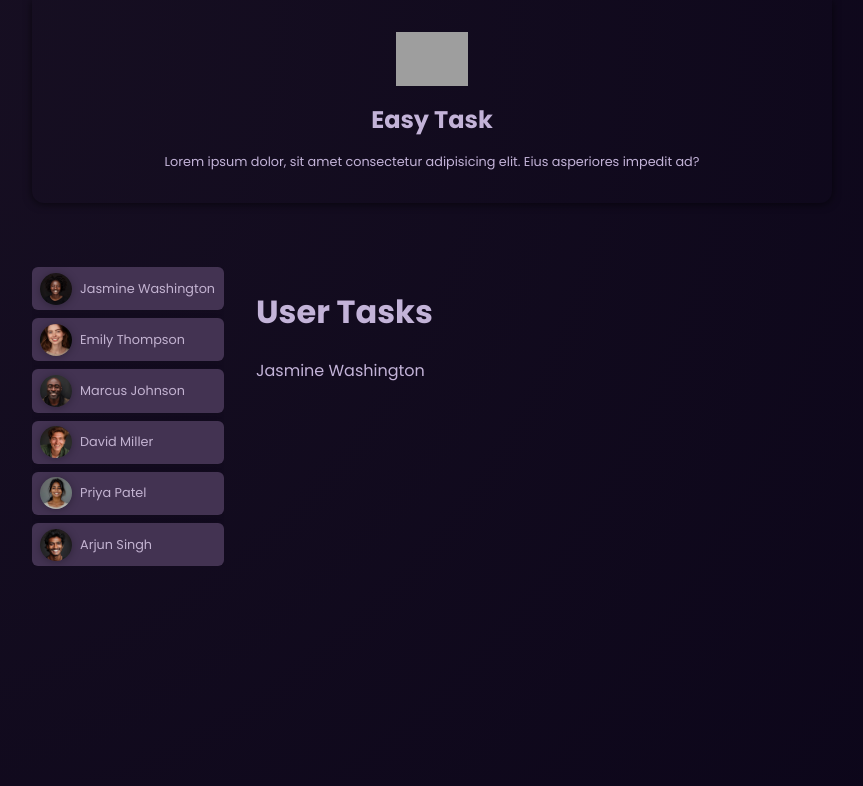
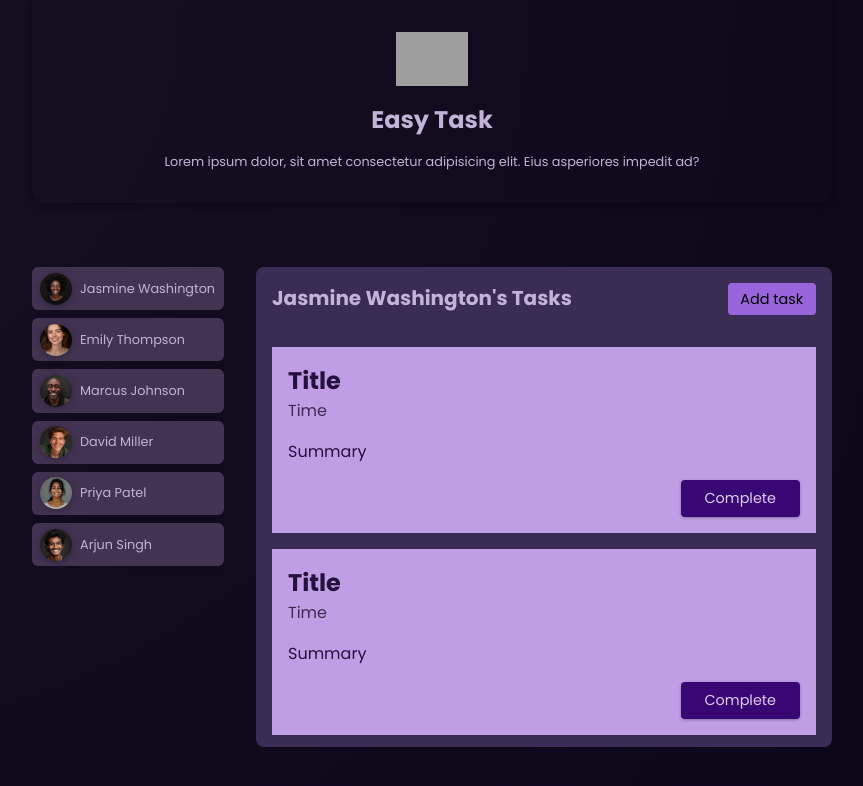
Before and after one commit to AbubakarFarooqi/Learing-Angular, an Angular app: page / in a window 1280 px wide. Both pictures are taken after a click on the button "Jasmine Washington". Shown: the top 786 px of the page, without its empty margins (208-1071 px from the left). Built offline with nearby package versions, Linux system fonts and the light colour scheme; grey boxes are pictures that could not be loaded.

Commit message:
Add tasks and user-tasks component

```diff
--- a/src/app/tasks/tasks.component.css
+++ b/src/app/tasks/tasks.component.css
@@ -0,0 +1,63 @@
+#tasks {
+    padding: 1rem;
+    border-radius: 8px;
+    max-height: 60vh;
+    overflow: auto;
+    background-color: #3a2c54;
+  }
+
+  header {
+    display: flex;
+    justify-content: space-between;
+    align-items: flex-start;
+    margin-bottom: 2rem;
+    gap: 1rem;
+  }
+
+  h2 {
+    margin: 0;
+    font-size: 0.9rem;
+    width: 60%;
+    text-wrap: balance;
+  }
+
+  menu {
+    margin: 0;
+    padding: 0;
+  }
+
+  menu button {
+    font: inherit;
+    cursor: pointer;
+    background-color: #9965dd;
+    border-radius: 4px;
+    border: none;
+    padding: 0.35rem 0.8rem;
+    font-size: 0.9rem;
+  }
+
+  menu button:hover,
+  menu button:active {
+    background-color: #a565dd
+  }
+
+  ul {
+    list-style: none;
+    margin: 1rem 0;
+    padding: 0;
+    display: flex;
+    flex-direction: column;
+    gap: 1rem;
+    max-height: 50vh;
+    overflow: auto;
+  }
+
+  @media (min-width: 768px) {
+    h2 {
+      font-size: 1.25rem;
+    }
+
+    menu {
+      width: auto;
+    }
+  }
--- a/src/app/tasks/tasks.component.html
+++ b/src/app/tasks/tasks.component.html
@@ -1,2 +1,22 @@
-<h1>User Tasks</h1>
-<p>{{name}}</p>
+<section id="tasks">
+  <header>
+    <h2>{{ name }}'s Tasks</h2>
+    <menu>
+      <button>Add task</button>
+    </menu>
+  </header>
+  <ul>
+    <li>
+      <app-user-tasks />
+    </li>
+    <li>
+      <app-user-tasks />
+    </li>
+    <li>
+      <app-user-tasks />
+    </li>
+    <li>
+      <app-user-tasks />
+    </li>
+  </ul>
+</section>
--- a/src/app/tasks/tasks.component.ts
+++ b/src/app/tasks/tasks.component.ts
@@ -1,10 +1,11 @@
 import { Component,Input } from '@angular/core';
 import { DUMMY_USERS } from '../dummy-users';
+import { UserTasksComponent } from './user-tasks/user-tasks.component';
 
 @Component({
   selector: 'app-tasks',
   standalone: true,
-  imports: [],
+  imports: [UserTasksComponent],
   templateUrl: './tasks.component.html',
   styleUrl: './tasks.component.css'
 })
--- /dev/null
+++ b/src/app/tasks/user-tasks/user-tasks.component.css
@@ -0,0 +1,37 @@
+article {
+    padding: 1rem;
+    color: #25113d;
+    background-color: #bf9ee5;
+  }
+
+  h2 {
+    margin: 0;
+  }
+
+  time {
+    color: #3c2c50;
+  }
+
+  .actions {
+    text-align: right;
+    margin: 0;
+  }
+
+  .actions button {
+    font: inherit;
+    font-size: 0.9rem;
+    cursor: pointer;
+    background-color: #380774;
+    color: #decdf2;
+    border-radius: 4px;
+    padding: 0.5rem 1.5rem;
+    border: none;
+    box-shadow: 0 1px 3px rgba(0, 0, 0, 0.3);
+    transition: all 0.3s ease;
+  }
+
+  .actions button:hover,
+  .actions button:active {
+    background-color: #4a0774;
+    box-shadow: 0 1px 6px rgba(0, 0, 0, 0.3);
+  }
--- /dev/null
+++ b/src/app/tasks/user-tasks/user-tasks.component.html
@@ -0,0 +1,8 @@
+<article>
+  <h2>Title</h2>
+  <time datetime="">Time</time>
+  <p>Summary</p>
+  <p class="actions">
+    <button>Complete</button>
+  </p>
+</article>
```
Also changed, not shown: src/app/tasks/user-tasks/user-tasks.component.ts (added, +12 -0 lines).
